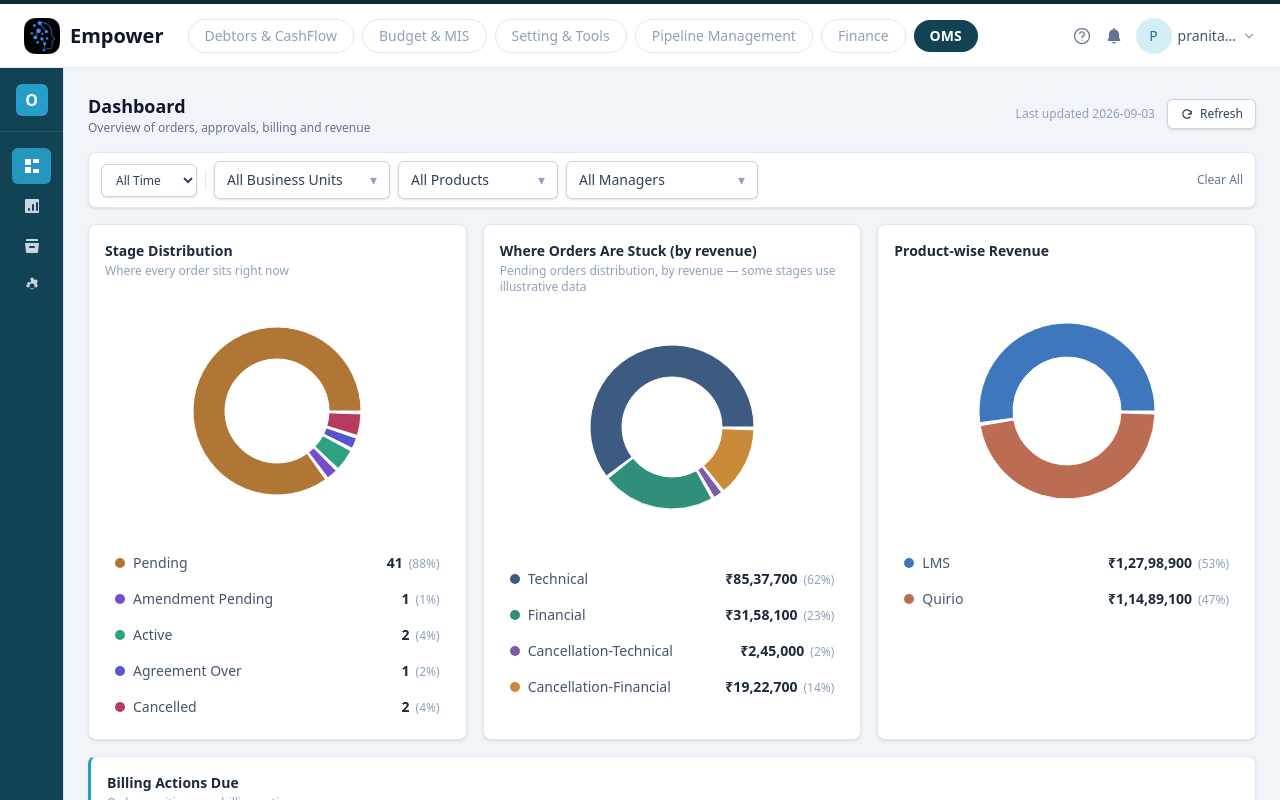
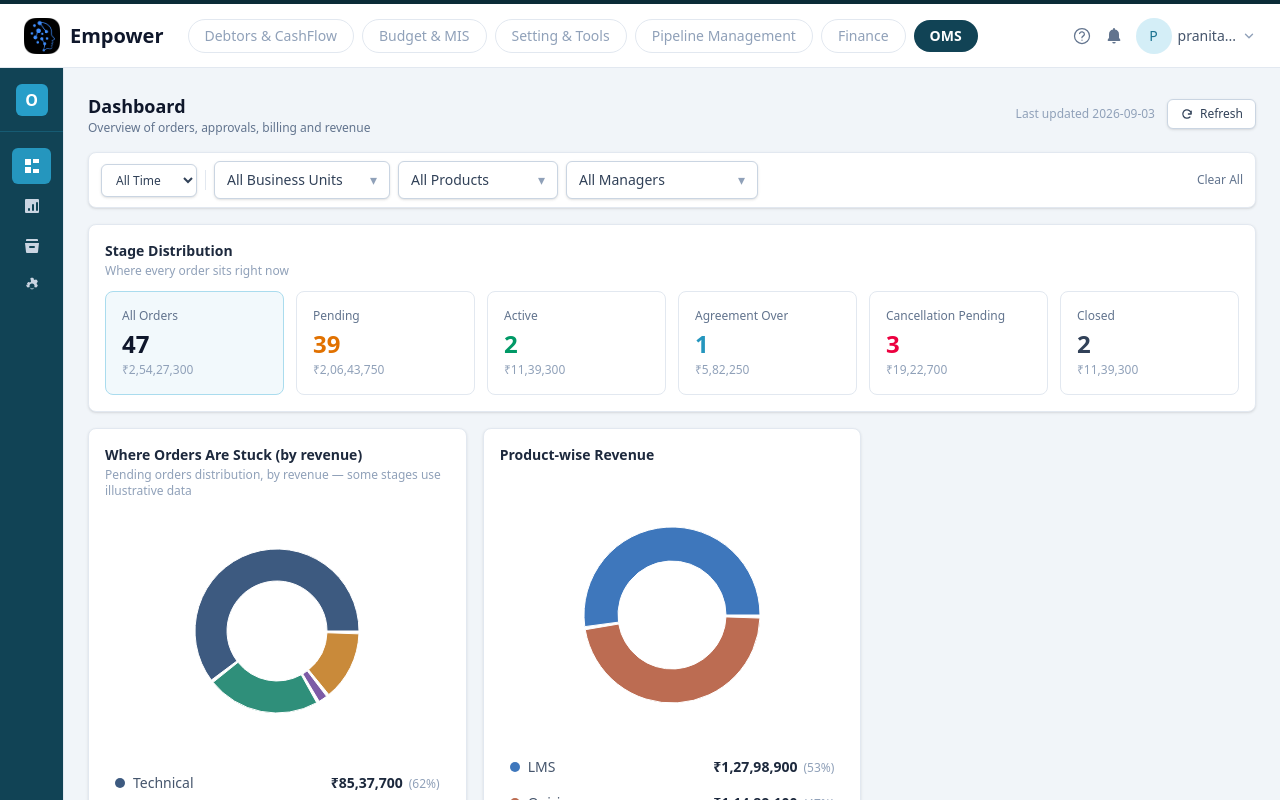
Before and after one commit to rishabhsahuTLE/OMS, a React (Vite) app: page /#/dashboard in a window 1280 px wide. Built offline with nearby package versions, Linux system fonts and the light colour scheme.

Commit message:
stage distribution reverting

```diff
--- a/src/pages/dashboard/shared.tsx
+++ b/src/pages/dashboard/shared.tsx
@@ -1,13 +1,6 @@
 import { ResponsiveContainer, Pie, PieChart, Cell, Tooltip } from "recharts";
 import type { MainTabId, OrderRecord, OrdersSubTabId, ReportSubTabId } from "../../types";
-import {
-  daysBetween,
-  getDisplayStage,
-  getNextActionableStage,
-  isAmendmentPending,
-  todayISO,
-  type ApprovalStageKey,
-} from "../../utils";
+import { daysBetween, getDisplayStage, getNextActionableStage, todayISO, type ApprovalStageKey } from "../../utils";
 import { LegendList, type LegendItem, type Tone } from "./ui";
 
 // Domain calculations shared by the widget components in ./widgets — this
@@ -76,32 +69,33 @@ export const PRODUCT_COLORS: Record<string, string> = {
 export const BU_COLORS = ["#4f46e5", "#0d9488", "#d97706", "#e11d48", "#64748b"];
 
 // ---------------------------------------------------------------------------
-// Stage Distribution — the 5-bucket display taxonomy already used by Manage
-// Orders' own view tabs (OrderApproval.tsx's ViewTab/matchesTab), reused
-// here rather than inventing a second stage vocabulary for the dashboard.
+// Stage Distribution — a 5-bucket taxonomy that maps 1:1 onto
+// utils.ts's getDisplayStage, collapsed the same way Manage Orders'
+// own "Pending" view tab already merges approvalPending/closurePending
+// (OrderApproval.tsx's ViewTab/matchesTab) — toOpen/toAmend are folded in
+// alongside approvalPending since they're all pre-Active waits, and
+// closurePending gets its own "Cancellation Pending" bucket here (rather
+// than being folded into "Pending" too) so an in-flight cancellation reads
+// as its own distinct state on the dashboard's stat row.
 // ---------------------------------------------------------------------------
 
-export type StageBucketKey = "pending" | "amendmentPending" | "active" | "agreementOver" | "cancelled";
+export type StageBucketKey = "pending" | "active" | "agreementOver" | "cancellationPending" | "closed";
 
 export const STAGE_BUCKETS: { key: StageBucketKey; label: string; tone: Tone; stageParam: string }[] = [
   { key: "pending", label: "Pending", tone: "amber", stageParam: "approvalPending" },
-  { key: "amendmentPending", label: "Amendment Pending", tone: "violet", stageParam: "amendmentPending" },
   { key: "active", label: "Active", tone: "emerald", stageParam: "active" },
   { key: "agreementOver", label: "Agreement Over", tone: "indigo", stageParam: "agreementOver" },
-  { key: "cancelled", label: "Cancelled", tone: "rose", stageParam: "closed" },
+  { key: "cancellationPending", label: "Cancellation Pending", tone: "rose", stageParam: "closurePending" },
+  { key: "closed", label: "Closed", tone: "slate", stageParam: "closed" },
 ];
 
-// approvalPending/closurePending/toOpen/toAmend all collapse into "Pending"
-// here (same merge OrderApproval.tsx's own "Pending" tab already does for
-// approvalPending+closurePending — toOpen/toAmend are folded in alongside
-// them since they're pre-Active waits without their own dedicated tab).
 export function stageBucketOf(order: OrderRecord): StageBucketKey {
-  if (isAmendmentPending(order)) return "amendmentPending";
   const stage = getDisplayStage(order);
   if (stage === "active") return "active";
   if (stage === "agreementOver") return "agreementOver";
-  if (stage === "closed") return "cancelled";
-  return "pending";
+  if (stage === "closurePending") return "cancellationPending";
+  if (stage === "closed") return "closed";
+  return "pending"; // approvalPending, toOpen, toAmend
 }
 
 export interface StageBucketStat {
--- a/src/pages/dashboard/widgetCatalog.tsx
+++ b/src/pages/dashboard/widgetCatalog.tsx
@@ -82,7 +82,7 @@ export const WIDGET_CATALOG: WidgetDef[] = [
   {
     key: "stageDistribution",
     label: "Stage Distribution",
-    tier: "chart",
+    tier: "full",
     render: (p) => <StageDistribution orders={p.orders} filters={p.filters} onNavigate={p.onNavigate} />,
   },
   {
--- a/src/pages/dashboard/widgets/StageDistribution.tsx
+++ b/src/pages/dashboard/widgets/StageDistribution.tsx
@@ -1,8 +1,7 @@
-import { Cell, Pie, PieChart, ResponsiveContainer, Tooltip } from "recharts";
 import type { OrderRecord } from "../../../types";
 import { applyStructuralFilters, type DashboardFilters } from "../filters";
-import { buildStageBuckets, formatINR, type NavigateFn, type StageBucketStat } from "../shared";
-import { DashboardCard, EmptyState, LegendList, toneHex, type CardSize, type LegendItem } from "../ui";
+import { buildStageBuckets, formatINR, type NavigateFn } from "../shared";
+import { DashboardCard, EmptyState, toneClass, type CardSize, type Tone } from "../ui";
 
 // Current-state widget: shows where orders sit *right now*, so the global
 // Date filter deliberately does not apply here (see filters.ts's header
@@ -21,64 +20,55 @@ export default function StageDistribution({
 }) {
   const scoped = applyStructuralFilters(orders, filters, { includeManager: true });
   const buckets = buildStageBuckets(scoped);
-  const hasData = buckets.some((b) => b.count > 0);
-  // A zero-count bucket still needs its row in the list below, but handing
-  // it to the Pie leaves an odd empty notch in the ring (paddingAngle still
-  // reserves a gap for a 0-value slice) — so the arc itself only gets the
-  // buckets that actually have something in them.
-  const sliceData = buckets.filter((b) => b.count > 0);
+  const totalCount = scoped.length;
+  const totalRevenue = scoped.reduce((sum, o) => sum + o.amount, 0);
 
-  function handleClick(bucket: StageBucketStat) {
-    onNavigate("orders", "approval", { stage: bucket.stageParam });
+  function handleClick(stageParam: string) {
+    onNavigate("orders", "approval", { stage: stageParam });
   }
-
-  const items: LegendItem[] = buckets.map((b) => ({
-    key: b.key,
-    label: b.label,
-    color: toneHex(b.tone),
-    value: String(b.count),
-    pct: b.pct,
-    onClick: () => handleClick(b),
-  }));
 
   return (
     <DashboardCard title="Stage Distribution" subtitle="Where every order sits right now" size={size}>
-      {!hasData ? (
+      {totalCount === 0 ? (
         <EmptyState />
       ) : (
-        <div className="flex flex-col gap-4 @lg:flex-row @lg:items-center">
-          <div className="mx-auto w-full max-w-[240px] shrink-0">
-            <ResponsiveContainer width="100%" height={240}>
-              <PieChart>
-                <Pie
-                  data={sliceData}
-                  dataKey="count"
-                  nameKey="label"
-                  cx="50%"
-                  cy="50%"
-                  innerRadius={52}
-                  outerRadius={84}
-                  paddingAngle={sliceData.length > 1 ? 2 : 0}
-                  onClick={(d) => handleClick(d.payload as StageBucketStat)}
-                  cursor="pointer"
-                >
-                  {sliceData.map((b) => (
-                    <Cell key={b.key} fill={toneHex(b.tone)} />
-                  ))}
-                </Pie>
-                <Tooltip
-                  formatter={(_v, _n, entry) => {
-                    const b = entry.payload as StageBucketStat;
-                    return [`${b.count} orders, ${formatINR(b.revenue)} (${b.pct.toFixed(0)}%)`, b.label];
-                  }}
-                  contentStyle={{ fontSize: 12, borderRadius: 8 }}
-                />
-              </PieChart>
-            </ResponsiveContainer>
-          </div>
-          <LegendList items={items} />
+        <div className="grid grid-cols-2 gap-3 sm:grid-cols-3 lg:grid-cols-6">
+          <StatTile label="All Orders" count={totalCount} amount={totalRevenue} highlighted onClick={() => handleClick("all")} />
+          {buckets.map((b) => (
+            <StatTile key={b.key} label={b.label} count={b.count} amount={b.revenue} tone={b.tone} onClick={() => handleClick(b.stageParam)} />
+          ))}
         </div>
       )}
     </DashboardCard>
   );
 }
+
+function StatTile({
+  label,
+  count,
+  amount,
+  tone,
+  highlighted,
+  onClick,
+}: {
+  label: string;
+  count: number;
+  amount: number;
+  tone?: Tone;
+  highlighted?: boolean;
+  onClick: () => void;
+}) {
+  return (
+    <button
+      type="button"
+      onClick={onClick}
+      className={`flex min-w-0 flex-col items-start rounded-lg border p-4 text-left transition-colors ${
+        highlighted ? "border-indigo-200 bg-indigo-50/60 hover:bg-indigo-50" : "border-slate-200 bg-white hover:bg-slate-50"
+      }`}
+    >
+      <span className="truncate text-xs font-medium text-slate-500">{label}</span>
+      <span className={`mt-1 text-2xl font-bold ${highlighted ? "text-slate-900" : toneClass(tone ?? "slate")}`}>{count}</span>
+      <span className="mt-0.5 truncate text-xs text-slate-400">{formatINR(amount)}</span>
+    </button>
+  );
+}
```
